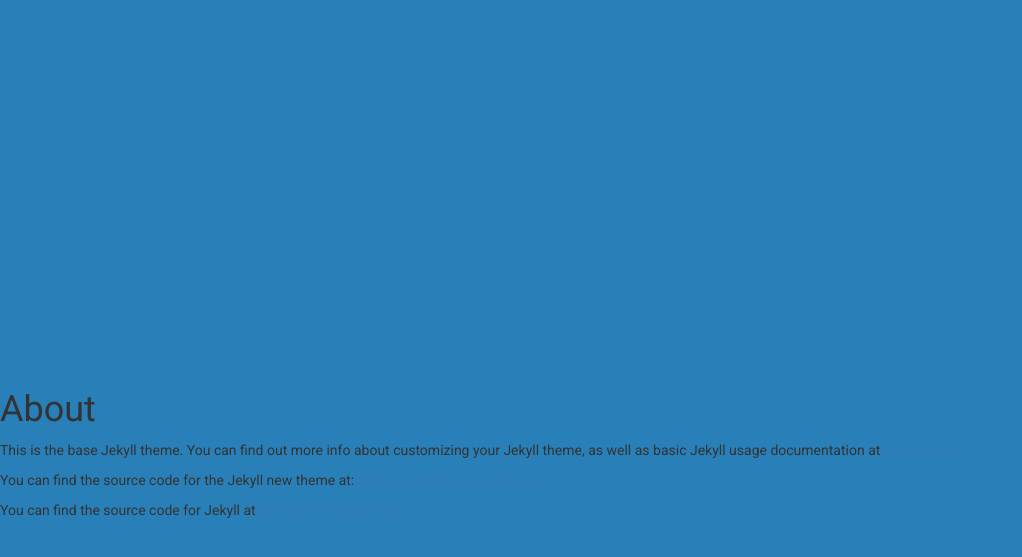
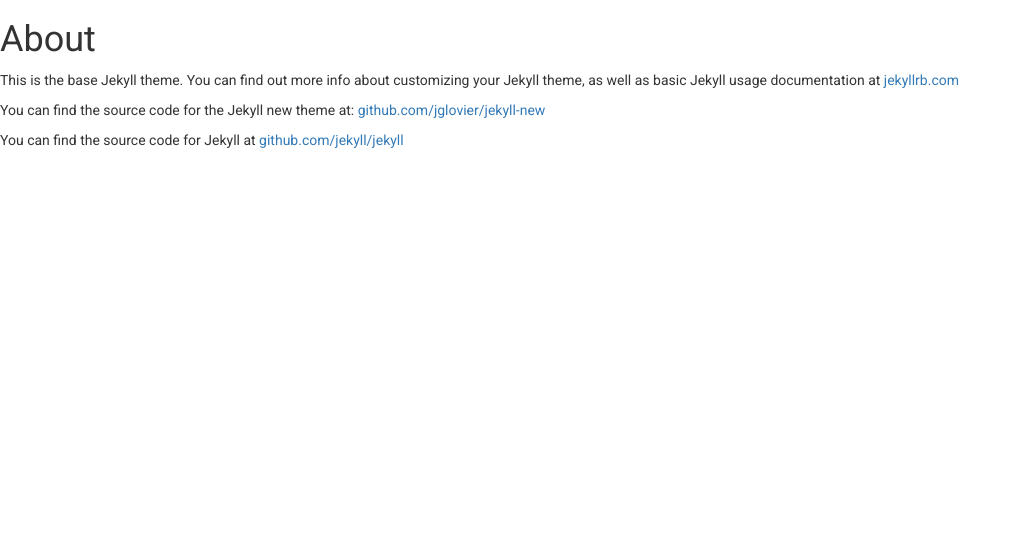
Before and after one commit to dilannery/dilannery.github.io, a Jekyll site: the page built from about.md, in a window 1280 px wide. Shown: the top 557 px of the page, without its empty margins (0-1022 px from the left). Built offline with Jekyll 4.4.1, drawn with Linux system fonts in a browser that asks for light colours.

```diff
--- a/_layouts/default.html
+++ b/_layouts/default.html
@@ -5,11 +5,8 @@
 
     <body>
 
-    <div id="fullPage">
-      <div class="section">
-        {{ content }}
-      </div>
-    </div>
+
+    {{ content }}
 
     {% include footer.html %}
 
--- a/index.html
+++ b/index.html
@@ -2,6 +2,8 @@
 layout: default
 ---
 
+<div id="fullPage">
+	<div class="section">
 		<div class="container text-center">
 			<h1 class="text-white title-section wow bounceInLeft">Dilan Nery Lopes</h1>
 			<h3 class="text-white title-mkt wow pulse">Software Developer</h3>
@@ -14,3 +16,5 @@
 			  </div>
 			</div>
 		</div>
+	</div>
+</div>
```
Lines whose indentation alone changed are shown as unchanged.
